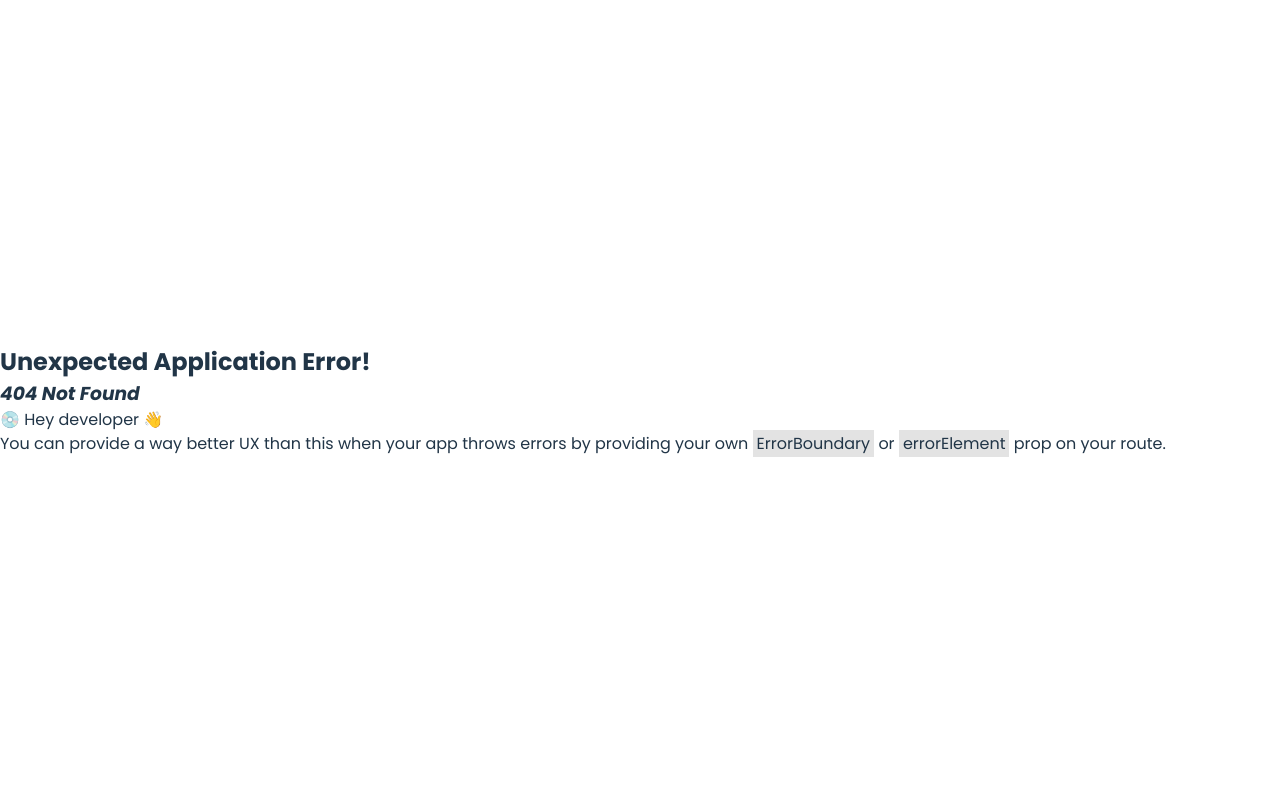
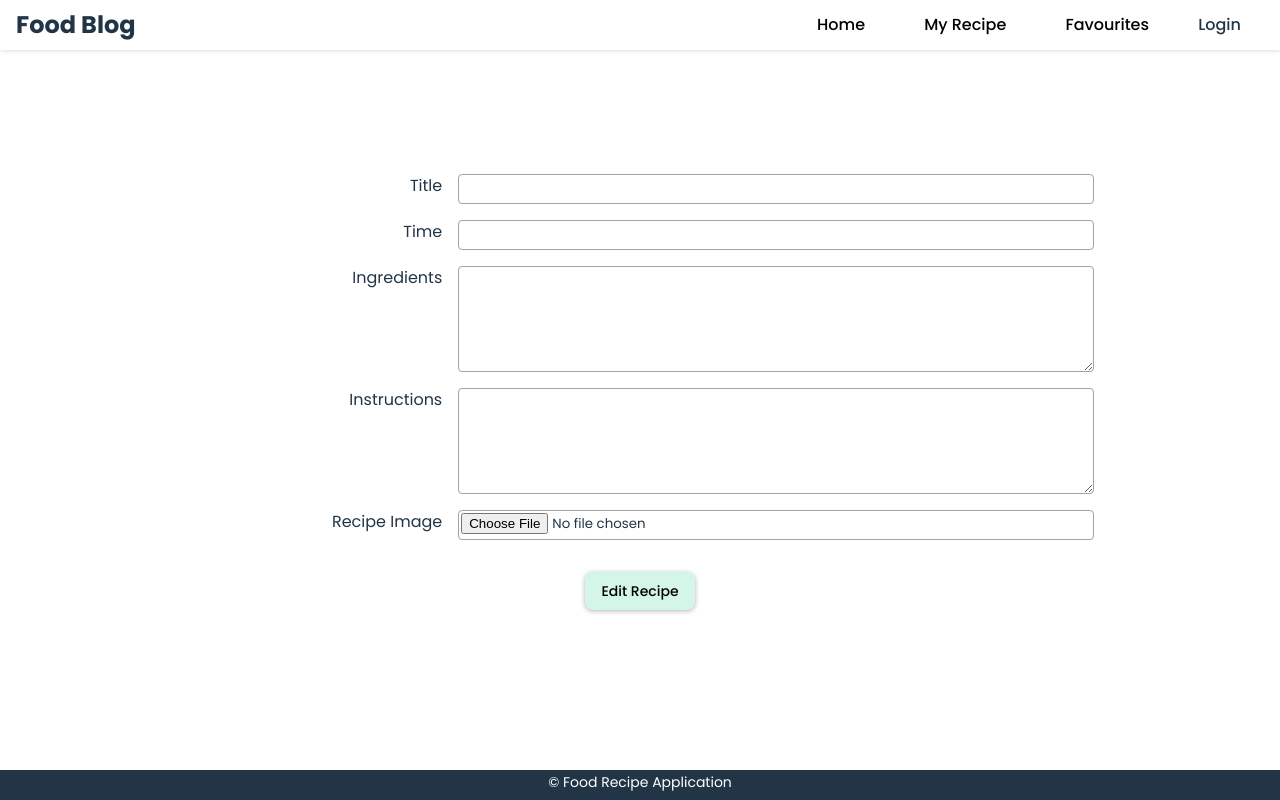
Before and after one commit to Milinda55/RecipeHub, a React (Vite) app in the folder frontend/food-blog-app/: page /editRecipe/1 in a window 1280 px wide. Before the commit this address had no page. Built offline with nearby package versions, Linux system fonts and the light colour scheme; no server answers.

Commit message:
Implement the logic behind editing the recipes

```diff
--- a/frontend/food-blog-app/src/App.jsx
+++ b/frontend/food-blog-app/src/App.jsx
@@ -5,6 +5,7 @@ import Home from "./pages/Home.jsx";
 import MainNavigation from "./components/MainNavigation.jsx";
 import axios from "axios";
 import AddFoodRecipe from "./pages/AddFoodRecipe.jsx";
+import EditRecipe from "./pages/EditRecipe.jsx";
 
 const getAllRecipes = async() => {
     let allRecipes=[];
@@ -27,7 +28,8 @@ const router = createBrowserRouter([
             {path:"/",element:<Home/>, loader:getAllRecipes},
             {path:"/myRecipe", element:<Home />, loader:getMyRecipe},
             {path:"/favRecipe", element:<Home />},
-            {path:"/addRecipe", element:<AddFoodRecipe />}
+            {path:"/addRecipe", element:<AddFoodRecipe />},
+            {path:"/editRecipe/:id", element:<EditRecipe />}
         ]},
 ])
 
--- a/frontend/food-blog-app/src/components/RecipeItems.jsx
+++ b/frontend/food-blog-app/src/components/RecipeItems.jsx
@@ -1,5 +1,5 @@
 import React from 'react';
-import {useLoaderData} from "react-router-dom";
+import {Link, useLoaderData} from "react-router-dom";
 import foodImg from '../assets/Food-recipe.png';
 import { BsStopwatchFill } from "react-icons/bs";
 import { FaHeart } from "react-icons/fa6";
@@ -23,14 +23,15 @@ function RecipeItems(props) {
                                     <div className='title'>{item.title}</div>
                                     <div className='icons'>
                                         <div className='timer'>
-                                            30mins
                                             <BsStopwatchFill />
+                                            {item.time}
                                         </div>
                                         {(!path) ? < FaHeart /> :
-                                        <div className='action'>
-                                            < FaEdit />
-                                            < MdDeleteOutline className='deleteIcon' />
-                                        </div>}
+                                            <div className='action'>
+                                                <Link to={`/editRecipe/${item._id}`} className="editIcon">< FaEdit /></Link>
+                                                < MdDeleteOutline className='deleteIcon' />
+                                            </div>
+                                        }
 
                                     </div>
 
--- /dev/null
+++ b/frontend/food-blog-app/src/pages/EditRecipe.jsx
@@ -0,0 +1,75 @@
+import React, {useEffect, useState} from 'react';
+import axios from "axios";
+import {useNavigate, useParams} from "react-router-dom";
+
+function EditRecipe() {
+    const [recipeData, setRecipeData]=useState({})
+    const navigate = useNavigate()
+    const{id}=useParams()
+
+    useEffect(()=>{
+        const getData=async()=>{
+            await axios.get(`http://localhost:5000/recipe/${id}`)
+                .then(response=>{
+                    let res=response.data
+                    setRecipeData({
+                        title:res.title,
+                        ingredients:res.ingredients.join(","),
+                        instructions:res.instructions,
+                        time:res.time
+                    })
+                })
+        }
+        getData()
+    },[])
+
+    const onHandleChange = (e)=> {
+        // console.log(e.target.files[0])
+        let val = (e.target.name === "ingredients") ? e.target.value.split(",") : (e.target.name === "file") ? e.target.files[0] : e.target.value
+        setRecipeData(pre=>({...pre,[e.target.name]:val}))
+    }
+
+    const onHandleSubmit = async (e) => {
+        e.preventDefault()
+        console.log(recipeData)
+        await axios.put(`http://localhost:5000/recipe/${id}`,recipeData, {
+            headers:{
+                'Content-Type':'multipart/form-data',
+                'authorization':'bearer ' + localStorage.getItem("token")
+            }
+        })
+            .then(()=>navigate("/myRecipe"))
+    }
+
+    return (
+        <>
+            <div className='container'>
+                <form className='form' onSubmit={onHandleSubmit}>
+                    <div className='form-control'>
+                        <label>Title</label>
+                        <input type="text" className='input' name="title" onChange={onHandleChange} value={recipeData.title}></input>
+                    </div>
+                    <div className='form-control'>
+                        <label>Time</label>
+                        <input type="text" className='input' name="time" onChange={onHandleChange} value={recipeData.time}></input>
+                    </div>
+                    <div className='form-control'>
+                        <label>Ingredients</label>
+                        <textarea type="text" className='input-textarea' name="ingredients" rows="5" onChange={onHandleChange} value={recipeData.ingredients}></textarea>
+                    </div>
+                    <div className='form-control'>
+                        <label>Instructions</label>
+                        <textarea type="text" className='input-textarea' name="instructions" rows="5" onChange={onHandleChange} value={recipeData.instructions}></textarea>
+                    </div>
+                    <div className='form-control'>
+                        <label>Recipe Image</label>
+                        <input type="file" className='input' name="file" onChange={onHandleChange}></input>
+                    </div>
+                    <button type="submit">Edit Recipe</button>
+                </form>
+            </div>
+        </>
+    );
+}
+
+export default EditRecipe;
```
